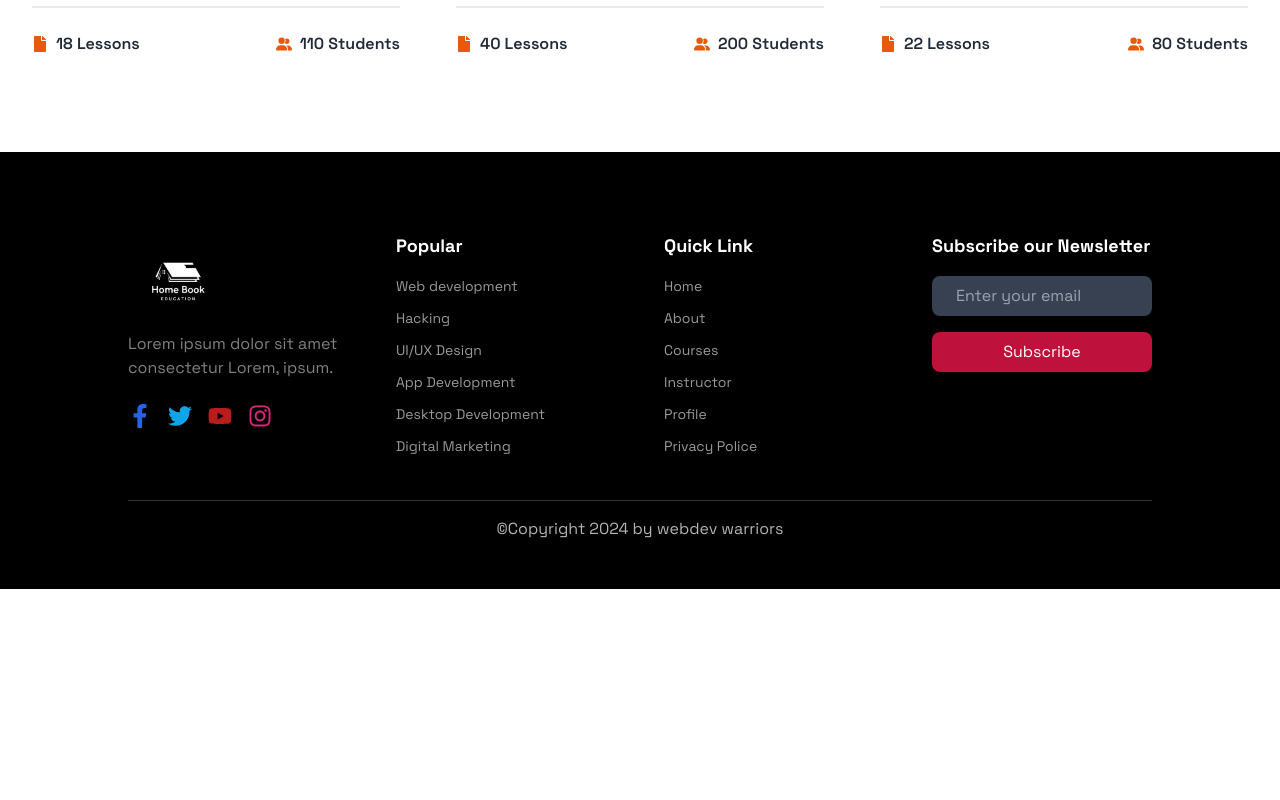
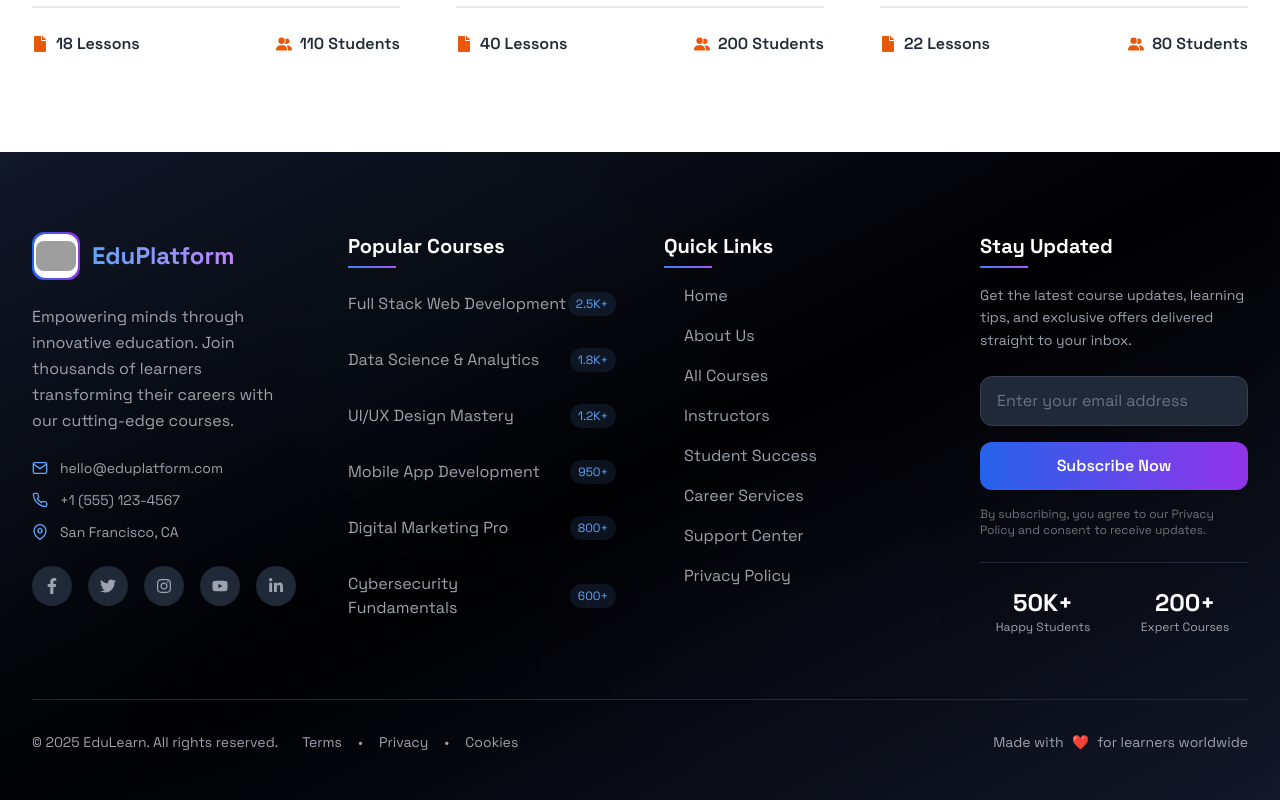
Before and after one commit to Tuanngoc2002/E-Learning, a Next.js app in the folder e-learning_yt/: page / in a window 1280 px wide. Shown: the part 1918-2718 px from the top of the page. Before the commit the page ends 2507 px from the top, so only its background shows below. Built offline with nearby package versions, Linux system fonts and the light colour scheme; grey boxes are pictures that could not be loaded.

Commit message:
update code v2

```diff
--- a/e-learning_yt/components/organisms/Footer.tsx
+++ b/e-learning_yt/components/organisms/Footer.tsx
@@ -1,66 +1,214 @@
 "use client";
 
 import Image from "next/image";
-import { FaFacebookF, FaTwitter, FaInstagram, FaYoutube } from "react-icons/fa";
+import Link from "next/link";
+import { FaFacebookF, FaTwitter, FaInstagram, FaYoutube, FaLinkedinIn } from "react-icons/fa";
+import { FiMail, FiPhone, FiMapPin, FiArrowRight } from "react-icons/fi";
 
 const Footer = () => {
   return (
-    <div className="pt-20 pb-12 bg-black">
-      {/* Define grid */}
-      <div className="w-[80%] mx-auto grid items-start grid-cols-1 md:grid-cols-2 lg:grid-cols-4 gap-12 pb-8 border-b-[1.5px] border-white border-opacity-20">
-        {/* 1st footer part */}
-        <div>
-          <Image src="/images/logo.png" alt="Logo" height={100} width={100} />
-          <p className="text-white text-opacity-50">
-            Lorem ipsum dolor sit amet consectetur Lorem, ipsum.
-          </p>
-          {/* social link */}
-          <div className="flex items-center space-x-4 mt-6">
-            <FaFacebookF className="w-6 h-6 text-blue-600 " />
-            <FaTwitter className="w-6 h-6 text-sky-500" />
-            <FaYoutube className="w-6 h-6 text-red-700" />
-            <FaInstagram className="w-6 h-6 text-pink-600" />
+    <div className="relative bg-gradient-to-br from-gray-900 via-black to-gray-900 overflow-hidden">
+      {/* Background Pattern */}
+      <div className="absolute inset-0 opacity-5">
+        <div className="absolute inset-0 bg-gradient-to-r from-blue-600/20 to-purple-600/20"></div>
+        <div className="absolute top-0 left-1/4 w-96 h-96 bg-blue-500/10 rounded-full blur-3xl"></div>
+        <div className="absolute bottom-0 right-1/4 w-96 h-96 bg-purple-500/10 rounded-full blur-3xl"></div>
+      </div>
+
+      <div className="relative pt-20 pb-12">
+        {/* Main Footer Content */}
+        <div className="max-w-7xl mx-auto px-6 lg:px-8">
+          <div className="grid grid-cols-1 md:grid-cols-2 lg:grid-cols-4 gap-12 pb-16 border-b border-gray-800">
+
+            {/* Company Info */}
+            <div className="space-y-6">
+              <div className="flex items-center space-x-3">
+                <div className="relative w-12 h-12 rounded-xl bg-gradient-to-r from-blue-600 to-purple-600 p-0.5">
+                  <div className="w-full h-full rounded-xl bg-white flex items-center justify-center">
+                    <Image
+                      src="https://images.unsplash.com/photo-1611224923853-80b023f02d71?ixlib=rb-4.0.3&ixid=M3wxMjA3fDB8MHxwaG90by1wYWdlfHx8fGVufDB8fHx8fA%3D%3D&auto=format&fit=crop&w=1339&q=80"
+                      alt="EduPlatform Logo"
+                      width={40}
+                      height={40}
+                      className="rounded-lg object-cover"
+                    />
+                  </div>
+                </div>
+                <span className="text-2xl font-bold bg-gradient-to-r from-blue-400 to-purple-400 bg-clip-text text-transparent">
+                  EduPlatform
+                </span>
+              </div>
+
+              <p className="text-gray-400 leading-relaxed">
+                Empowering minds through innovative education. Join thousands of learners
+                transforming their careers with our cutting-edge courses.
+              </p>
+
+              {/* Contact Info */}
+              <div className="space-y-3">
+                <div className="flex items-center space-x-3 text-gray-400 hover:text-white transition-colors">
+                  <FiMail className="w-4 h-4 text-blue-400" />
+                  <span className="text-sm">hello@eduplatform.com</span>
+                </div>
+                <div className="flex items-center space-x-3 text-gray-400 hover:text-white transition-colors">
+                  <FiPhone className="w-4 h-4 text-blue-400" />
+                  <span className="text-sm">+1 (555) 123-4567</span>
+                </div>
+                <div className="flex items-center space-x-3 text-gray-400 hover:text-white transition-colors">
+                  <FiMapPin className="w-4 h-4 text-blue-400" />
+                  <span className="text-sm">San Francisco, CA</span>
+                </div>
+              </div>
+
+              {/* Social Links */}
+              <div className="flex items-center space-x-4">
+                {[
+                  { icon: FaFacebookF, color: "hover:bg-blue-600", link: "#" },
+                  { icon: FaTwitter, color: "hover:bg-sky-500", link: "#" },
+                  { icon: FaInstagram, color: "hover:bg-pink-600", link: "#" },
+                  { icon: FaYoutube, color: "hover:bg-red-600", link: "#" },
+                  { icon: FaLinkedinIn, color: "hover:bg-blue-700", link: "#" }
+                ].map((social, index) => (
+                  <Link
+                    key={index}
+                    href={social.link}
+                    className={`w-10 h-10 rounded-full bg-gray-800 flex items-center justify-center text-gray-400 hover:text-white ${social.color} transition-all duration-300 transform hover:scale-110`}
+                  >
+                    <social.icon className="w-4 h-4" />
+                  </Link>
+                ))}
+              </div>
+            </div>
+
+            {/* Popular Courses */}
+            <div className="space-y-6">
+              <h3 className="text-xl font-bold text-white mb-6 relative">
+                Popular Courses
+                <div className="absolute -bottom-2 left-0 w-12 h-0.5 bg-gradient-to-r from-blue-500 to-purple-500"></div>
+              </h3>
+              <div className="space-y-4">
+                {[
+                  { name: "Full Stack Web Development", students: "2.5K+" },
+                  { name: "Data Science & Analytics", students: "1.8K+" },
+                  { name: "UI/UX Design Mastery", students: "1.2K+" },
+                  { name: "Mobile App Development", students: "950+" },
+                  { name: "Digital Marketing Pro", students: "800+" },
+                  { name: "Cybersecurity Fundamentals", students: "600+" }
+                ].map((course, index) => (
+                  <Link
+                    key={index}
+                    href="#"
+                    className="group flex items-center justify-between py-2 text-gray-400 hover:text-white transition-colors"
+                  >
+                    <span className="group-hover:translate-x-1 transition-transform duration-200">
+                      {course.name}
+                    </span>
+                    <span className="text-xs text-blue-400 bg-blue-400/10 px-2 py-1 rounded-full">
+                      {course.students}
+                    </span>
+                  </Link>
+                ))}
+              </div>
+            </div>
+
+            {/* Quick Links */}
+            <div className="space-y-6">
+              <h3 className="text-xl font-bold text-white mb-6 relative">
+                Quick Links
+                <div className="absolute -bottom-2 left-0 w-12 h-0.5 bg-gradient-to-r from-blue-500 to-purple-500"></div>
+              </h3>
+              <div className="space-y-4">
+                {[
+                  { name: "Home", link: "/" },
+                  { name: "About Us", link: "/about" },
+                  { name: "All Courses", link: "/courses" },
+                  { name: "Instructors", link: "/instructors" },
+                  { name: "Student Success", link: "/testimonials" },
+                  { name: "Career Services", link: "/careers" },
+                  { name: "Support Center", link: "/support" },
+                  { name: "Privacy Policy", link: "/privacy" }
+                ].map((item, index) => (
+                  <Link
+                    key={index}
+                    href={item.link}
+                    className="group flex items-center space-x-2 text-gray-400 hover:text-white transition-colors"
+                  >
+                    <FiArrowRight className="w-3 h-3 opacity-0 group-hover:opacity-100 transform translate-x-0 group-hover:translate-x-1 transition-all duration-200" />
+                    <span className="group-hover:translate-x-1 transition-transform duration-200">
+                      {item.name}
+                    </span>
+                  </Link>
+                ))}
+              </div>
+            </div>
+
+            {/* Newsletter */}
+            <div className="space-y-6">
+              <h3 className="text-xl font-bold text-white mb-6 relative">
+                Stay Updated
+                <div className="absolute -bottom-2 left-0 w-12 h-0.5 bg-gradient-to-r from-blue-500 to-purple-500"></div>
+              </h3>
+
+              <p className="text-gray-400 text-sm leading-relaxed">
+                Get the latest course updates, learning tips, and exclusive offers
+                delivered straight to your inbox.
+              </p>
+
+              <div className="space-y-4">
+                <div className="relative">
+                  <input
+                    type="email"
+                    placeholder="Enter your email address"
+                    className="w-full px-4 py-3 bg-gray-800 border border-gray-700 rounded-xl text-white placeholder-gray-500 focus:outline-none focus:ring-2 focus:ring-blue-500 focus:border-transparent transition-all duration-200"
+                  />
+                </div>
+
+                <button className="w-full bg-gradient-to-r from-blue-600 to-purple-600 hover:from-blue-700 hover:to-purple-700 text-white font-semibold py-3 px-6 rounded-xl transition-all duration-300 transform hover:scale-105 hover:shadow-lg hover:shadow-blue-500/25">
+                  Subscribe Now
+                </button>
+
+                <p className="text-xs text-gray-500">
+                  By subscribing, you agree to our Privacy Policy and consent to receive updates.
+                </p>
+              </div>
+
+              {/* Achievement Stats */}
+              <div className="grid grid-cols-2 gap-4 pt-6 border-t border-gray-800">
+                <div className="text-center">
+                  <div className="text-2xl font-bold text-white">50K+</div>
+                  <div className="text-xs text-gray-400">Happy Students</div>
+                </div>
+                <div className="text-center">
+                  <div className="text-2xl font-bold text-white">200+</div>
+                  <div className="text-xs text-gray-400">Expert Courses</div>
+                </div>
+              </div>
+            </div>
           </div>
         </div>
 
-        {/* 2nd part */}
-        <div>
-          <h1 className="footer__heading">Popular</h1>
-          <p className="footer__link">Web development</p>
-          <p className="footer__link">Hacking</p>
-          <p className="footer__link">UI/UX Design</p>
-          <p className="footer__link">App Development</p>
-          <p className="footer__link">Desktop Development</p>
-          <p className="footer__link">Digital Marketing</p>
-        </div>
+        {/* Bottom Bar */}
+        <div className="max-w-7xl mx-auto px-6 lg:px-8 pt-8">
+          <div className="flex flex-col md:flex-row justify-between items-center space-y-4 md:space-y-0">
+            <div className="flex flex-col md:flex-row items-center space-y-2 md:space-y-0 md:space-x-6 text-gray-400 text-sm">
+              <p>© 2025 EduLearn. All rights reserved.</p>
+              <div className="flex items-center space-x-4">
+                <Link href="/terms" className="hover:text-white transition-colors">Terms</Link>
+                <span>•</span>
+                <Link href="/privacy" className="hover:text-white transition-colors">Privacy</Link>
+                <span>•</span>
+                <Link href="/cookies" className="hover:text-white transition-colors">Cookies</Link>
+              </div>
+            </div>
 
-        {/* 3rd part */}
-        <div>
-          <h1 className="footer__heading">Quick Link</h1>
-          <p className="footer__link">Home</p>
-          <p className="footer__link">About</p>
-          <p className="footer__link">Courses</p>
-          <p className="footer__link">Instructor</p>
-          <p className="footer__link">Profile</p>
-          <p className="footer__link">Privacy Police</p>
-        </div>
-
-        {/* 4th part (newsletter) */}
-        <div>
-          <h1 className="footer__heading">Subscribe our Newsletter</h1>
-          <input
-            type="text"
-            placeholder="Enter your email"
-            className="px-6 py-2 rounded-lg outline-none bg-gray-700 w-full text-white"
-          />
-          <button className="px-6 py-2 mt-4 rounded-lg outline-none bg-rose-700 w-full text-white">
-            Subscribe
-          </button>
+            <div className="flex items-center space-x-2 text-gray-400 text-sm">
+              <span>Made with</span>
+              <span className="text-red-500 animate-pulse">❤️</span>
+              <span>for learners worldwide</span>
+            </div>
+          </div>
         </div>
       </div>
-      <p className="text-center mt-4 text-base text-white opacity-70">
-        ©Copyright 2024 by webdev warriors
-      </p>
     </div>
   );
 };
--- a/e-learning_yt/services/courseService.ts
+++ b/e-learning_yt/services/courseService.ts
@@ -29,7 +29,7 @@ export const courseService = {
   async getCourseById(id: number): Promise<Course> {
     try {
       const response = await fetch(
-        `${API_URL}/api/courses/${id}?populate[lessons][populate]=*&populate[lessons][sort]=order:asc`,
+        `${API_URL}/api/courses/${id}?populate[lessons][populate]=*&populate[lessons][sort]=order:asc&populate[user_courses][populate]=*`,
         { headers }
       );
       if (!response.ok) {
```
Also changed, not shown: e-learning_yt/app/courses/[id]/page.tsx (+31 -27 lines).
